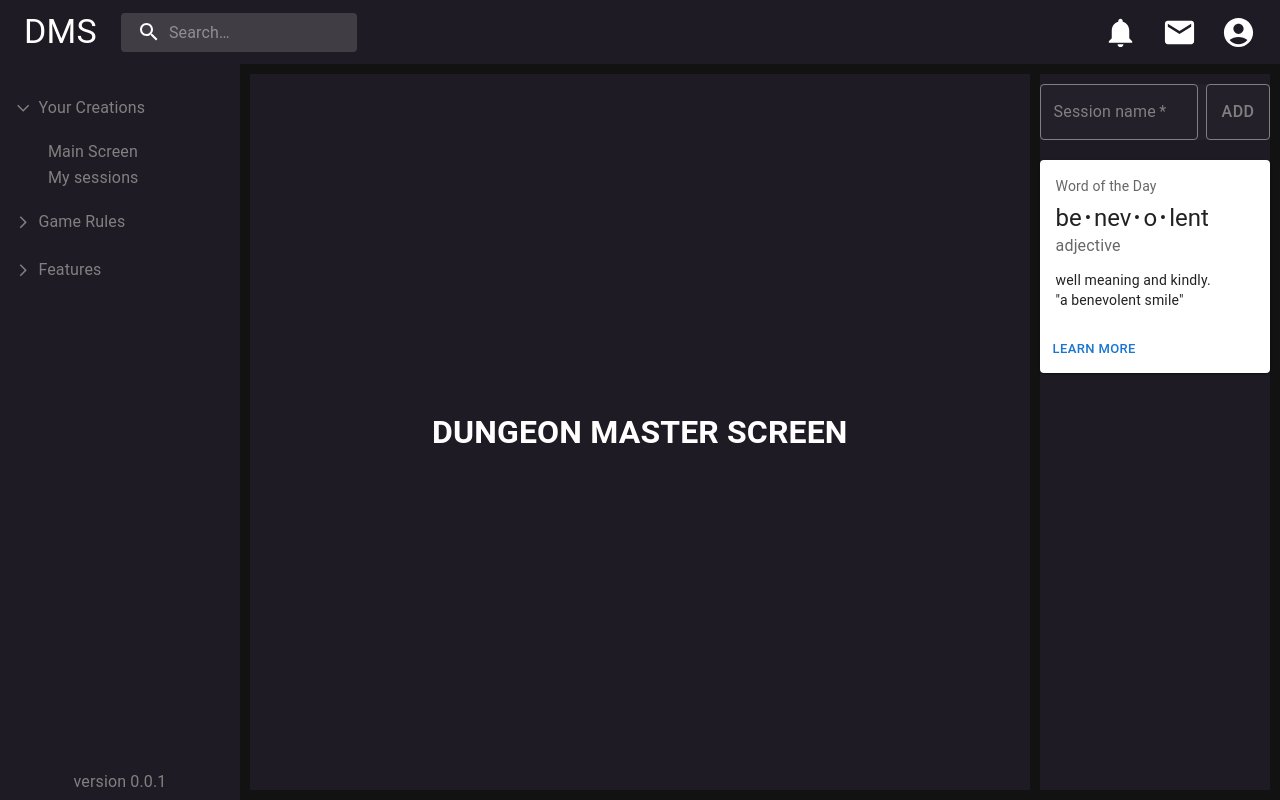
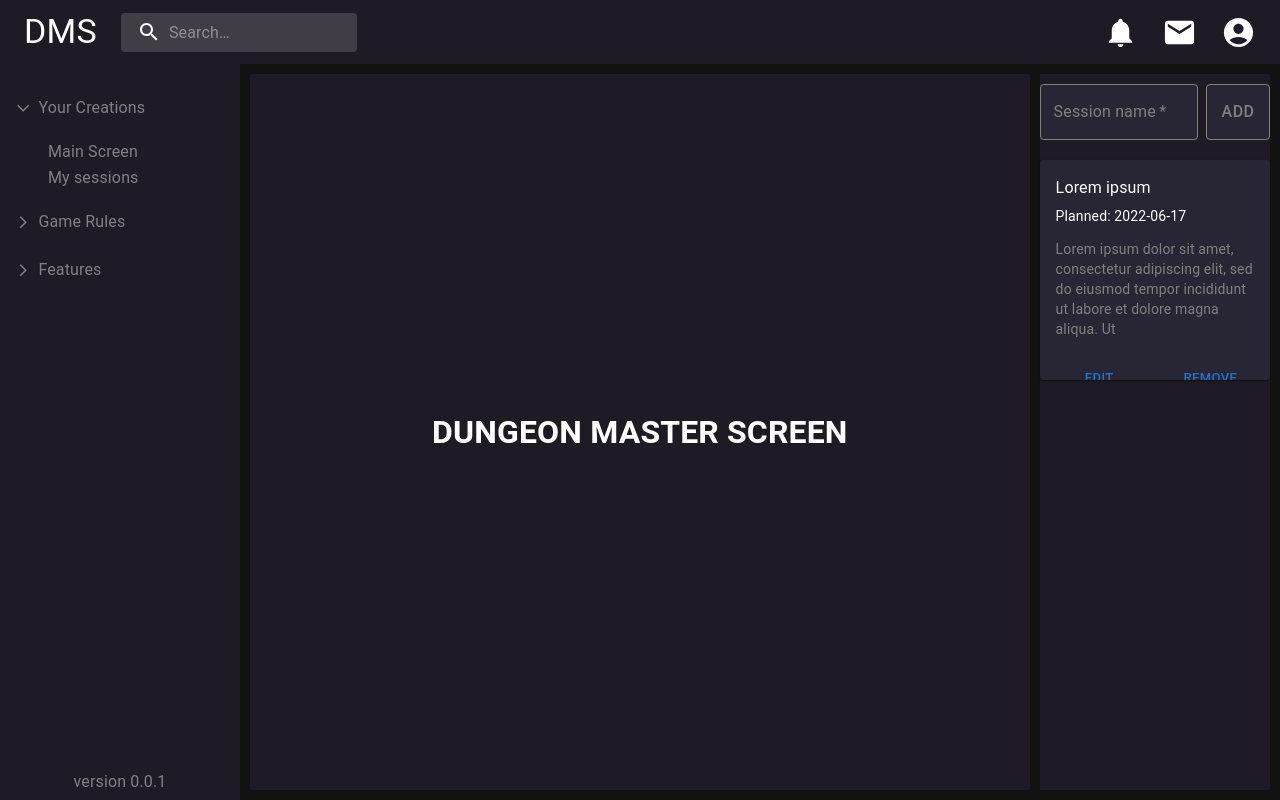
Before and after one commit to JBryskiewicz/dm_screen_prot, a React (Vite) app: page / in a window 1280 px wide. Built offline with nearby package versions, Linux system fonts and the light colour scheme; data requests are answered from the project's data file.

Commit message:
Fetching data from server and displaying quick access sessions (checkpoint before sorting them by date / displaying limited amount)

```diff
--- a/src/components/MainBody.tsx
+++ b/src/components/MainBody.tsx
@@ -1,49 +1,7 @@
 import Box from "@mui/material/Box";
-import {
-    activeText,
-    customSecondaryColor,
-    inactiveText,
-    latestSessionsStyle,
-    MainBodyBoxStyle
-} from "../utils/customStyles";
-import {Button, Card, CardActions, CardContent, TextField} from "@mui/material";
-import {styled} from "@mui/material/styles";
-import Typography from "@mui/material/Typography";
-
-const CssTextField = styled(TextField)({
-    '& label': {
-        color: inactiveText
-    },
-    '& .MuiInputBase-input': {
-        color: activeText,
-    },
-    '& label.Mui-focused': {
-        color: activeText,
-    },
-    '& .MuiInput-underline:after': {
-        borderBottomColor: '#B2BAC2',
-    },
-    '& .MuiOutlinedInput-root': {
-        '& fieldset': {
-            borderColor: inactiveText,
-        },
-        '&:hover fieldset': {
-            borderColor: activeText,
-        },
-        '&.Mui-focused fieldset': {
-            borderColor: activeText,
-        },
-    },
-});
-
-const bull = (
-    <Box
-        component="span"
-        sx={{ display: 'inline-block', mx: '2px', transform: 'scale(0.8)' }}
-    >
-        •
-    </Box>
-);
+import {latestSessionsStyle, MainBodyBoxStyle} from "../utils/customStyles";
+import SessionQuickAccessList from "./SessionQuickAccessList";
+import SessionQuickAccessAdd from "./SessionQuickAccessAdd";
 
 function MainBody() {
     return (
@@ -52,47 +10,8 @@ function MainBody() {
                 <h1>DUNGEON MASTER SCREEN</h1>
             </Box>
             <Box sx={latestSessionsStyle}>
-                <Box sx={{display: 'flex', columnGap: '8px', backgroundColor: customSecondaryColor}}>
-                    <CssTextField
-                        required
-                        label="Session name"
-                        id="custom-css-outlined-input"
-                    />
-                    <Button sx={{
-                        fontSize: '1rem',
-                        color: inactiveText,
-                        border: `1px solid ${inactiveText}`,
-                        '&:hover': {
-                            color: activeText,
-                            borderColor: activeText
-                        }
-                    }}>
-                        add
-                    </Button>
-                </Box>
-                <Box sx={{paddingTop: '20px'}}>
-                    <Card sx={{ maxWidth: 290, width: '18vw' }}>
-                        <CardContent>
-                            <Typography sx={{ fontSize: 14 }} color="text.secondary" gutterBottom>
-                                Word of the Day
-                            </Typography>
-                            <Typography variant="h5" component="div">
-                                be{bull}nev{bull}o{bull}lent
-                            </Typography>
-                            <Typography sx={{ mb: 1.5 }} color="text.secondary">
-                                adjective
-                            </Typography>
-                            <Typography variant="body2">
-                                well meaning and kindly.
-                                <br />
-                                {'"a benevolent smile"'}
-                            </Typography>
-                        </CardContent>
-                        <CardActions>
-                            <Button size="small">Learn More</Button>
-                        </CardActions>
-                    </Card>
-                </Box>
+                <SessionQuickAccessAdd />
+                <SessionQuickAccessList />
             </Box>
         </>
     );
--- /dev/null
+++ b/src/components/SessionQuickAccessAdd.tsx
@@ -0,0 +1,57 @@
+import {activeText, customTetraryColor, inactiveText} from "../utils/customStyles";
+import {Button, TextField} from "@mui/material";
+import Box from "@mui/material/Box";
+import {styled} from "@mui/material/styles";
+
+const CssTextField = styled(TextField)({
+    backgroundColor: customTetraryColor,
+    '& label': {
+        color: inactiveText
+    },
+    '& .MuiInputBase-input': {
+        color: activeText,
+    },
+    '& label.Mui-focused': {
+        color: activeText,
+    },
+    '& .MuiInput-underline:after': {
+        borderBottomColor: '#B2BAC2',
+    },
+    '& .MuiOutlinedInput-root': {
+        '& fieldset': {
+            borderColor: inactiveText,
+        },
+        '&:hover fieldset': {
+            borderColor: activeText,
+        },
+        '&.Mui-focused fieldset': {
+            borderColor: activeText,
+        },
+    },
+});
+
+function SessionQuickAccessAdd() {
+    return (
+        <Box sx={{display: 'flex', columnGap: '8px'}}>
+            <CssTextField
+                required
+                label="Session name"
+                id="custom-css-outlined-input"
+            />
+            <Button sx={{
+                fontSize: '1rem',
+                color: inactiveText,
+                border: `1px solid ${inactiveText}`,
+                backgroundColor: customTetraryColor,
+                '&:hover': {
+                    color: activeText,
+                    borderColor: activeText
+                }
+            }}>
+                add
+            </Button>
+        </Box>
+    );
+}
+
+export default SessionQuickAccessAdd;
--- /dev/null
+++ b/src/components/SessionQuickAccessCard.tsx
@@ -0,0 +1,51 @@
+import {activeText, customTetraryColor, inactiveText} from "../utils/customStyles";
+import {Button, Card, CardActions, CardContent} from "@mui/material";
+import Typography from "@mui/material/Typography";
+import {Session} from "../types/types";
+
+type Props = {
+    session: Session
+}
+
+function SessionQuickAccessCard({session}: Props) {
+
+    const demoNotes = session.notes
+        .split(' ')
+        .slice(0, 20)
+        .join(' ');
+
+    const demoDate = session.plannedDate.toString()
+        .split(' ')
+        .at(0);
+
+    return (
+        <Card sx={{
+            display: 'flex',
+            flexDirection: 'column',
+            justifyContent: 'space-between',
+            maxWidth: 290,
+            width: '18vw',
+            height: '220px',
+            backgroundColor: customTetraryColor,
+            marginBottom: '20px'
+        }}>
+            <CardContent>
+                <Typography sx={{fontSize: 16, color: activeText}} color="text.secondary" gutterBottom>
+                    {session.name}
+                </Typography>
+                <Typography sx={{fontSize: 14, color: activeText}} color="text.secondary" gutterBottom>
+                    Planned: {demoDate}
+                </Typography>
+                <Typography variant="body2" sx={{color: inactiveText, marginTop: '12px'}}>
+                    {demoNotes}
+                </Typography>
+            </CardContent>
+            <CardActions sx={{display: 'flex', justifyContent: 'space-around'}}>
+                <Button size="small">Edit</Button>
+                <Button size="small">Remove</Button>
+            </CardActions>
+        </Card>
+    );
+}
+
+export default SessionQuickAccessCard;
--- /dev/null
+++ b/src/components/SessionQuickAccessList.tsx
@@ -0,0 +1,31 @@
+import Box from "@mui/material/Box";
+import SessionQuickAccessCard from "./SessionQuickAccessCard";
+import axios from "axios";
+import {useEffect, useState} from "react";
+import {Session} from "../types/types";
+import {API_URL} from "../utils/constants";
+
+function SessionQuickAccessList() {
+    const [sessions, setSessions] = useState<Session[]>([]);
+
+    useEffect(() => {
+        getSessions().then(data => setSessions(data));
+    }, []);
+
+    async function getSessions(): Promise<Session[]> {
+        const response = await axios.get(API_URL);
+        return await response.data;
+    }
+
+    return (
+        <Box sx={{paddingTop: '20px'}}>
+            {sessions
+                .map((session) => (
+                    <SessionQuickAccessCard key={session.id} session={session}/>
+                ))
+            }
+        </Box>
+    );
+}
+
+export default SessionQuickAccessList;
--- /dev/null
+++ b/src/utils/constants.ts
@@ -0,0 +1 @@
+export const API_URL = 'http://localhost:3000/session';
--- a/src/utils/customStyles.ts
+++ b/src/utils/customStyles.ts
@@ -1,6 +1,7 @@
 /** Custom colors for styling separate from those declared in MUI - section */
 export const customPrimaryColor = "#1F1B24";
 export const customSecondaryColor = "#232029";
+export const customTetraryColor = "#282534";
 export const inactiveText = 'grey';
 export const activeText = 'white';
 
```
